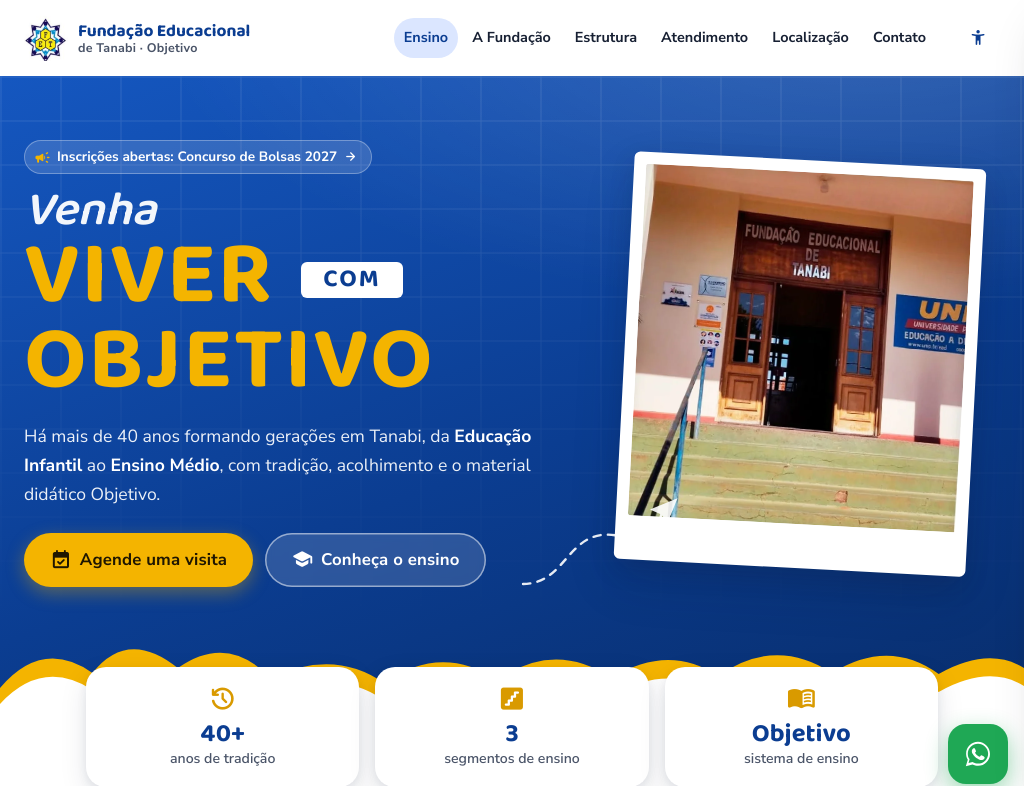
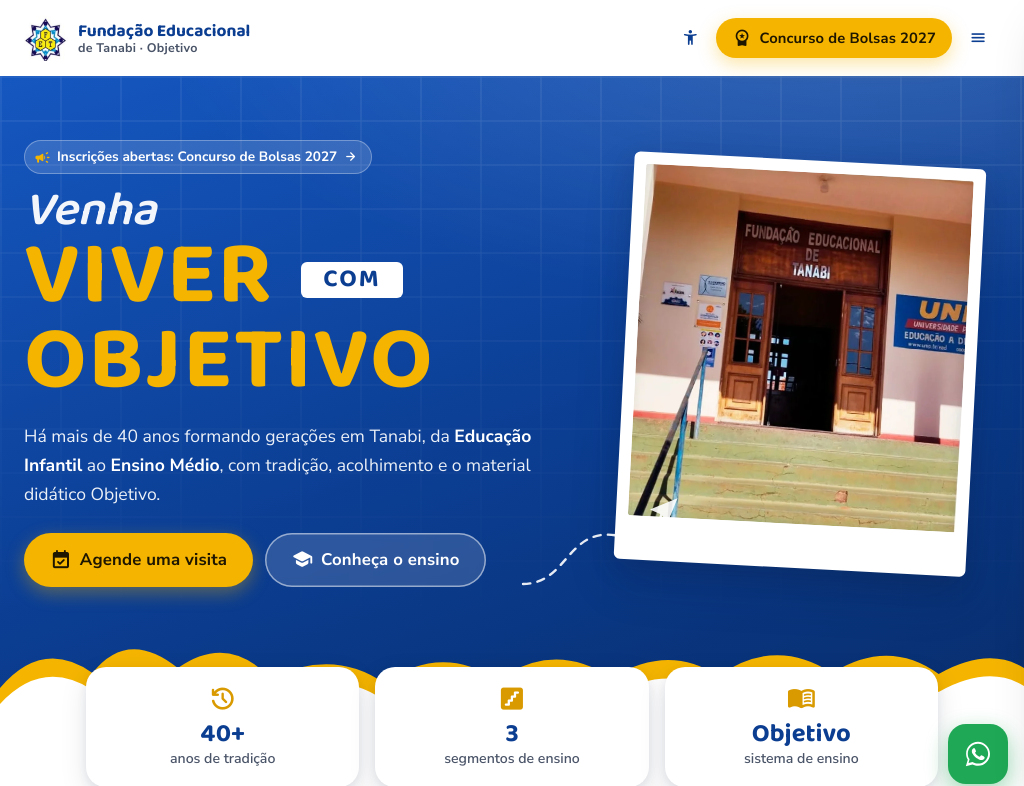
Before and after one commit to DrMetzger/FundacaoTanabi, a PHP site: page / in a window 1024 px wide. Shown: the top 786 px of the page. Run offline with PHP 8.4, Linux system fonts and the light colour scheme.

Commit message:
Corrige alinhamento do menu superior em telas médias
Co-Authored-By: Claude Opus 5.5 <noreply@anthropic.com>
Claude-Session: https://claude.ai/code/session_018Fa9fTr4J3gQqMYPBMksqv

```diff
--- a/assets/css/style.css
+++ b/assets/css/style.css
@@ -147,13 +147,15 @@ html.hc .topbar { background: #fff; }
 .brand__text strong { font-family: var(--font-display); font-size: 1.08rem; white-space: nowrap; }
 .brand__text span { font-size: .78rem; color: var(--on-surface-var); font-weight: 700; letter-spacing: .02em; white-space: nowrap; }
 
-.nav { display: none; margin-left: auto; gap: 4px; }
+.nav { display: none; margin-left: auto; gap: 2px; align-items: center; flex-wrap: nowrap; }
 .nav a {
+  white-space: nowrap; line-height: 1.2;
   padding: 8px 14px; border-radius: 999px; text-decoration: none; color: var(--on-surface);
   font-weight: 700; font-size: .95rem; transition: background .2s, color .2s;
 }
 .nav a:hover, .nav a.is-active { background: var(--primary-container); color: var(--primary); }
-.topbar__actions { margin-left: auto; display: flex; align-items: center; gap: 4px; }
+.topbar__actions { margin-left: auto; display: flex; align-items: center; gap: 4px; flex: none; }
+.topbar .btn { white-space: nowrap; }
 .hide-sm { display: none; }
 
 .a11y-panel {
@@ -488,9 +490,14 @@ html.hc .topbar { background: #fff; }
   .form__actions { grid-template-columns: 1fr 1fr; }
 }
 
-@media (min-width: 1024px) and (max-width: 1140px) {
-  .nav a { padding: 8px 10px; font-size: .9rem; }
-  .hide-sm { display: none; }
+/* Entre 1024 e 1279px o menu completo não cabe: usa o menu lateral */
+@media (min-width: 1024px) and (max-width: 1279px) {
+  .nav { display: none; }
+  .menu-btn { display: inline-grid; }
+  .topbar__actions { margin-left: auto; }
+}
+@media (min-width: 1280px) and (max-width: 1399px) {
+  .nav a { padding: 8px 10px; font-size: .92rem; }
 }
 
 /* ================= Concurso de Bolsas ================= */
```
